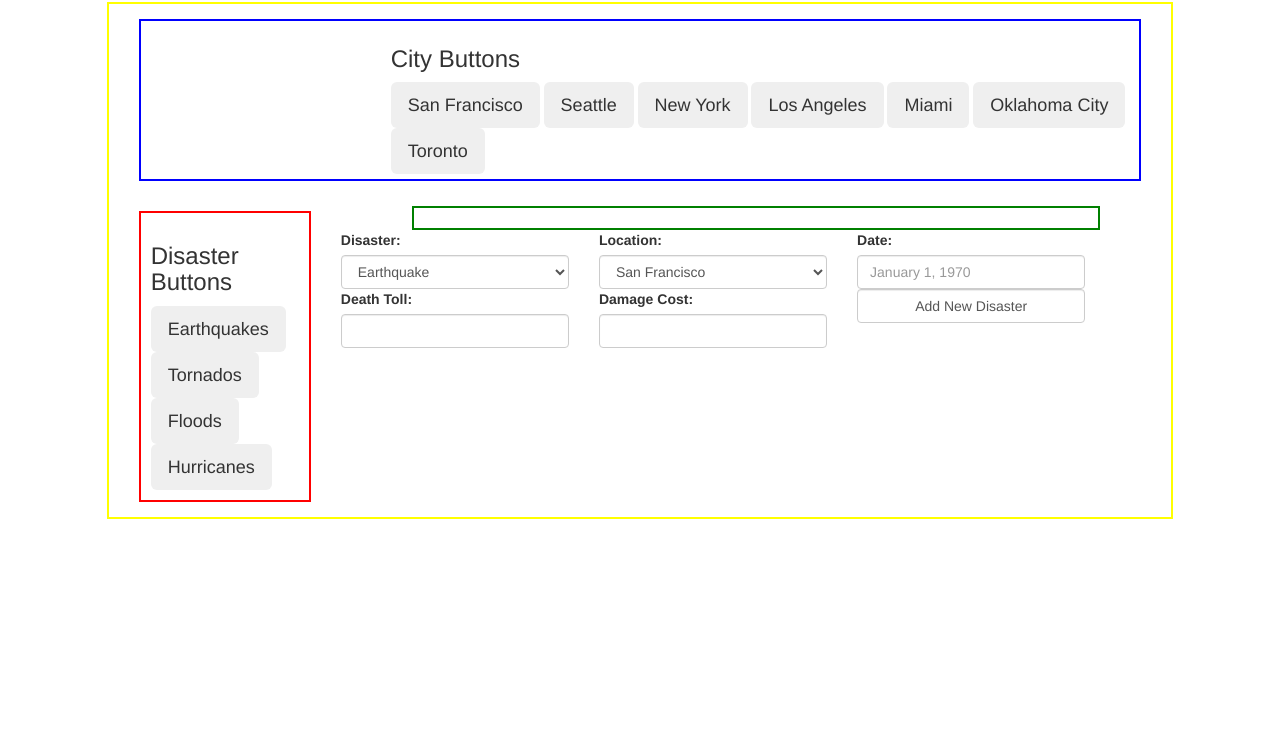
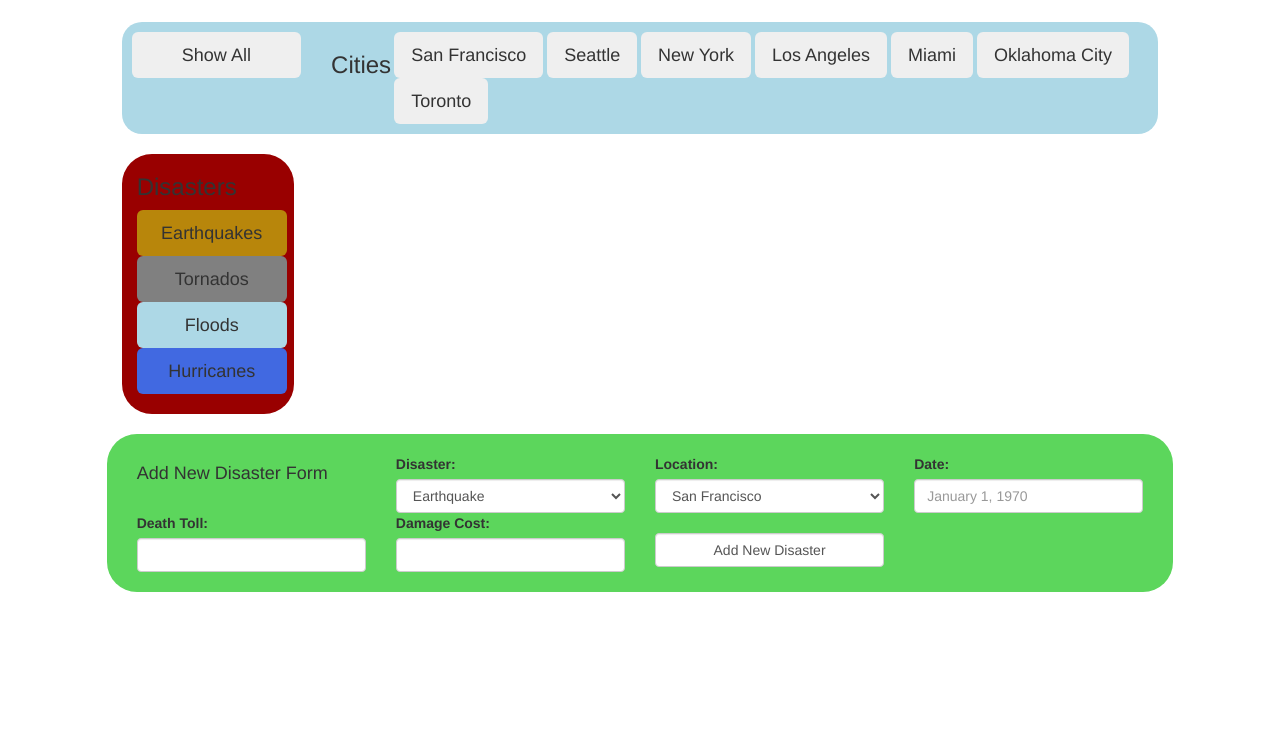
Before and after one commit to 19dst89/gdp, a website: page views/index.html in a window 1280 px wide. Shown: the part 68-800 px from the top of the page. Drawn offline with nearby package versions, Linux system fonts and the light colour scheme; no server answers.

Commit message:
add some styling and organization to overall layout

```diff
--- a/public/scripts/app.js
+++ b/public/scripts/app.js
@@ -10,7 +10,7 @@ $(document).ready(function() {
   })
   function handleSuccess(disasters) {
     $("div.display-box").empty();
-    $("h1").click( function(){
+    $("#showAll").click( function(){
     disasters.forEach(function(disaster) {
     renderDisaster(disaster);
     });
@@ -74,8 +74,19 @@ $(document).ready(function() {
 
   // Render disasters on HTML
   function renderDisaster(disaster){
+    var bkColor = ""
+    if (disaster.type === "Flood") {
+      bkColor = "lightblue";
+    } else if (disaster.type === "Earthquake") {
+      bkColor = "darkgoldenrod";
+    } else if (disaster.type === "Hurricane") {
+      bkColor = "royalblue";
+    } else if (disaster.type === "Tornado") {
+      bkColor = "rgb(128, 128, 128)";
+    }
+
     $("div.display-box").append(`
-      <div class="small-box col-md-3">
+      <div class="small-box col-md-3" style="background-color:${bkColor}">
         <ul>
           <li>
             ${disaster.date}
--- a/public/styles/styles.css
+++ b/public/styles/styles.css
@@ -1,44 +1,91 @@
 h1 {
-  background-color: blue;
+  /*background-color: blue;*/
+  text-align: center;
 }
 
 div.cities {
-  border: 2px solid blue;
+  /*border: 2px solid blue;*/
   padding: 5px;
-  margin: 15px;
-  padding-left: 250px;
+  background-color: lightblue;
+  border-radius: 20px;
+  margin-top: 20px;
+  padding: 10px;
+}
+
+h3#city-head {
+  margin-right: 10px;
 }
 
 div.disasters {
-  border: 2px solid red;
+  /*border: 2px solid red;*/
+  background-color: rgb(153, 0, 0);
+  border-radius: 30px;
+  padding-bottom: 20px;
+  margin-top: 20px;
+  height: 100%;
+}
+
+button.type-btns {
   padding: 10px;
-  margin: 15px;
-  /*height: 100%;*/
+  width: 150px;
 }
 
 div.display-box {
-  border: 2px solid green;
+  /*border: 2px solid green;*/
   padding: 10px;
-  margin-top: 10px;
-  margin-right: 5px;
+  margin-top: -280px;
+  /*margin-right: 5px;*/
   height: 100%;
   /*margin-left: 50px;*/
 }
 
 main.wrapper {
-  border: 2px solid yellow;
+  /*border: 2px solid yellow;*/
   height: 100%;
 }
 
 div.small-box {
-  border: 2px solid black;
+  /*border: 2px solid black;*/
   padding: 20px;
   padding-right: 30px;
   height: 200px;
   width: 200px;
   margin: 10px;
+  border-radius: 30px;
 }
 
 ul {
     text-decoration: none;
 }
+
+.new-input-form {
+  margin-top: 20px;
+  /*border: 2px solid red;*/
+  padding: 20px;
+  border-radius: 30px;
+  background-color: rgb(92, 214, 92);
+}
+
+#showAll {
+  /*border: 2px solid green;*/
+  padding: 10px;
+  /*margin-top: 50px;*/
+/*  height: 100px;
+  width: 100px;*/
+}
+
+button#quake {
+  background-color: darkgoldenrod;
+}
+
+button#tornado {
+  background-color: rgb(128, 128, 128);
+}
+
+button#flood {
+  background-color: lightblue;
+}
+
+button#hurricane {
+  background-color: royalblue;
+}
--- a/views/index.html
+++ b/views/index.html
@@ -18,8 +18,15 @@
   <h1>Ghosts of Disasters Past</h1>
 
   <main class="wrapper col-md-10 col-md-offset-1">
-    <div class="cities">
-      <h3>City Buttons</h3>
+    <div class="cities col-md-12">
+<!--   <div class="col-md-2" id="showAll">
+  <button class="btn btn-lg">Show All</button>
+
+  </div> -->
+      <!-- <h3>City Buttons</h3> -->
+      <button class="col-md-2 btn btn-lg" id="showAll">Show All</button>
+      <div class="col-md-10">
+        <h3 class="col-md-1" id="city-head">Cities</h3>
         <button name="location" value="San Francisco" class="city-btns btn btn-lg" id="sf-btn">San Francisco</button>
         <button value="Seattle" id="seattle-btn" class="city-btns btn btn-lg">Seattle</button>
         <button value="New York" class="city-btns btn btn-lg">New York</button>
@@ -28,17 +35,20 @@
         <button value="Oklahoma City" class="city-btns btn btn-lg">Oklahoma City</button>
         <button value="Toronto" class="city-btns btn btn-lg">Toronto</button>
       </div>
+    </div>
     <div class="disasters col-md-2">
-      <h3>Disaster Buttons</h3>
-      <button value="Earthquake" class="type-btns btn btn-lg">Earthquakes</button>
-      <button value="Tornado" class="type-btns btn btn-lg">Tornados</button>
-      <button value="Flood" class="type-btns btn btn-lg">Floods</button>
-      <button value="Hurricane" class="type-btns btn btn-lg">Hurricanes</button>
+      <h3>Disasters</h3>
+      <button value="Earthquake" class="type-btns btn btn-lg" id="quake">Earthquakes</button>
+      <button value="Tornado" class="type-btns btn btn-lg" id="tornado">Tornados</button>
+      <button value="Flood" class="type-btns btn btn-lg" id="flood">Floods</button>
+      <button value="Hurricane" class="type-btns btn btn-lg" id="hurricane">Hurricanes</button>
 
     </div>
-    <div class="display-box col-md-8 col-md-offset-1">
+    <div class="display-box col-md-10 col-md-offset-2">
     </div>
-    <div class="new-input-form">
+  </main>
+    <div class="new-input-form col-md-10 col-md-offset-1">
+      <h4 class="col-md-3">Add New Disaster Form</h4>
       <form action="api/disasters" method="POST">
         <div class="disaster-form col-md-3">
           <label>Disaster:</label>
@@ -74,12 +84,11 @@
           <input class="form-control" type="number" name="dmgCost" min="0" max="1000000000000">
         </div>
         <div class="submit-new-disaster col-md-3">
+        <label></label>
           <input class="form-control" type="submit" value="Add New Disaster">
         </div>
       </form>
     </div>
 
-  </main>
-
 </body>
 </html>
```
Also changed, not shown: seed.js (+16 -0 lines). Lines whose indentation alone changed are shown as unchanged.
